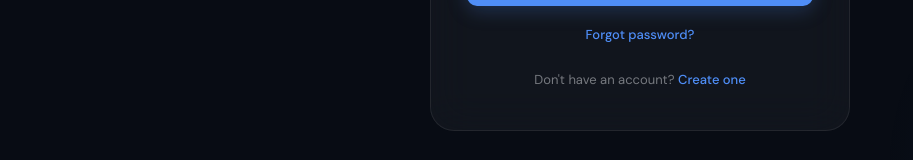
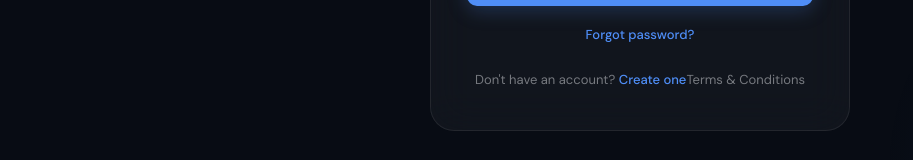
Before and after one commit to nabinkrpal/stress-web-app, a React (Create React App) app in the folder stress-frontend/: page / in a window 1280 px wide. Shown: the part 531-691 px from the top of the page, without its empty margins (0-913 px from the left). Built offline with nearby package versions, Linux system fonts and the light colour scheme.

Commit message:
Update Login.js

```diff
--- a/stress-frontend/src/pages/Login.js
+++ b/stress-frontend/src/pages/Login.js
@@ -1,146 +1,3 @@
-// import { useState } from "react";
-// import API from "../services/api";
-// import { useNavigate } from "react-router-dom";
-
-// function Login() {
-//   const navigate = useNavigate();
-
-//   const [form, setForm] = useState({
-//     email: "",
-//     password: "",
-//   });
-
-//   const [loading, setLoading] = useState(false);
-//   const [error, setError] = useState("");
-
-//   /* -------------------------
-//       Handle Login
-//   ------------------------- */
-//   const handleSubmit = async (e) => {
-//     e.preventDefault();
-//     setLoading(true);
-//     setError("");
-
-//     const data = new URLSearchParams();
-//     data.append("username", form.email);
-//     data.append("password", form.password);
-
-//     try {
-//       const res = await API.post("/login", data);
-
-//       localStorage.setItem("token", res.data.access_token);
-//       navigate("/dashboard");
-
-//     } catch (error) {
-//       if (error.response?.status === 401) {
-//         setError("Invalid email or password");
-//       } else if (error.response?.status === 403) {
-//         setError("Please verify your email first");
-//       } else {
-//         setError("Something went wrong. Try again.");
-//       }
-//     }
-
-//     setLoading(false);
-//   };
-
-//   return (
-//     <div className="min-h-screen flex items-center justify-center bg-gradient-to-br from-slate-900 via-slate-800 to-black px-4">
-
-//       {/* Card */}
-//       <div className="w-full max-w-md bg-white/5 backdrop-blur-xl border border-white/10 rounded-2xl p-8 shadow-2xl">
-
-//         {/* Title */}
-//         <h2 className="text-3xl font-bold text-center text-white mb-2">
-//           Stress<span className="text-blue-500">Sens</span>
-//         </h2>
-//         <p className="text-center text-white/60 mb-6">
-//           Login to your account
-//         </p>
-
-//         {/* Error Message */}
-//         {error && (
-//           <div className="mb-4 text-red-400 text-sm text-center bg-red-500/10 py-2 rounded-lg">
-//             {error}
-//           </div>
-//         )}
-
-//         {/* Form */}
-//         <form onSubmit={handleSubmit} className="space-y-5">
-
-//           {/* Email */}
-//           <div>
-//             <label className="block text-sm text-white/70 mb-1">
-//               Email
-//             </label>
-//             <input
-//               type="email"
-//               required
-//               placeholder="Enter your email"
-//               value={form.email}
-//               onChange={(e) =>
-//                 setForm({ ...form, email: e.target.value })
-//               }
-//               className="w-full p-3 rounded-lg bg-white/10 border border-white/10 text-white placeholder-white/40 focus:outline-none focus:ring-2 focus:ring-blue-500"
-//             />
-//           </div>
-
-//           {/* Password */}
-//           <div>
-//             <label className="block text-sm text-white/70 mb-1">
-//               Password
-//             </label>
-//             <input
-//               type="password"
-//               required
-//               placeholder="Enter your password"
-//               value={form.password}
-//               onChange={(e) =>
-//                 setForm({ ...form, password: e.target.value })
-//               }
-//               className="w-full p-3 rounded-lg bg-white/10 border border-white/10 text-white placeholder-white/40 focus:outline-none focus:ring-2 focus:ring-blue-500"
-//             />
-//           </div>
-
-//           {/* Button */}
-//           <button
-//             type="submit"
-//             disabled={loading}
-//             className="w-full py-3 rounded-lg bg-blue-600 hover:bg-blue-700 transition font-semibold flex items-center justify-center"
-//           >
-//             {loading ? (
-//               <div className="w-5 h-5 border-2 border-white border-t-transparent rounded-full animate-spin"></div>
-//             ) : (
-//               "Login"
-//             )}
-//           </button>
-//         </form>
-
-//         {/* Forgot Password */}
-//         <p
-//           onClick={() => navigate("/reset-password")}
-//           className="text-blue-400 cursor-pointer text-center mt-4 hover:underline text-sm"
-//         >
-//           Forgot Password?
-//         </p>
-
-//         {/* Register */}
-//         <p className="text-center mt-6 text-white/60 text-sm">
-//           Don’t have an account?{" "}
-//           <span
-//             onClick={() => navigate("/register")}
-//             className="text-blue-400 cursor-pointer hover:underline font-medium"
-//           >
-//             Register
-//           </span>
-//         </p>
-
-//       </div>
-//     </div>
-//   );
-// }
-
-// export default Login;
 import { useState } from "react";
 import API from "../services/api";
 import { useNavigate } from "react-router-dom";
@@ -347,6 +204,7 @@ function Login() {
           <p className="auth-footer">
             Don't have an account?{" "}
             <button className="auth-link" onClick={() => navigate("/register")}>Create one</button>
+            <button className="btn-link" onClick={() => navigate("/terms")}>Terms & Conditions</button>
           </p>
         </div>
       </div>
```
